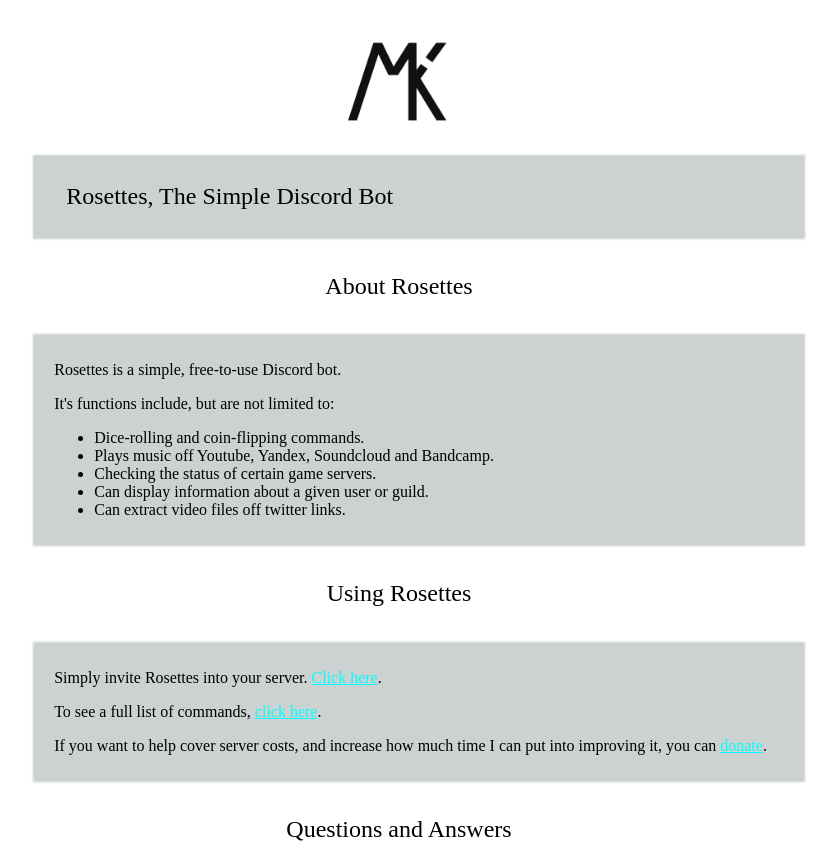
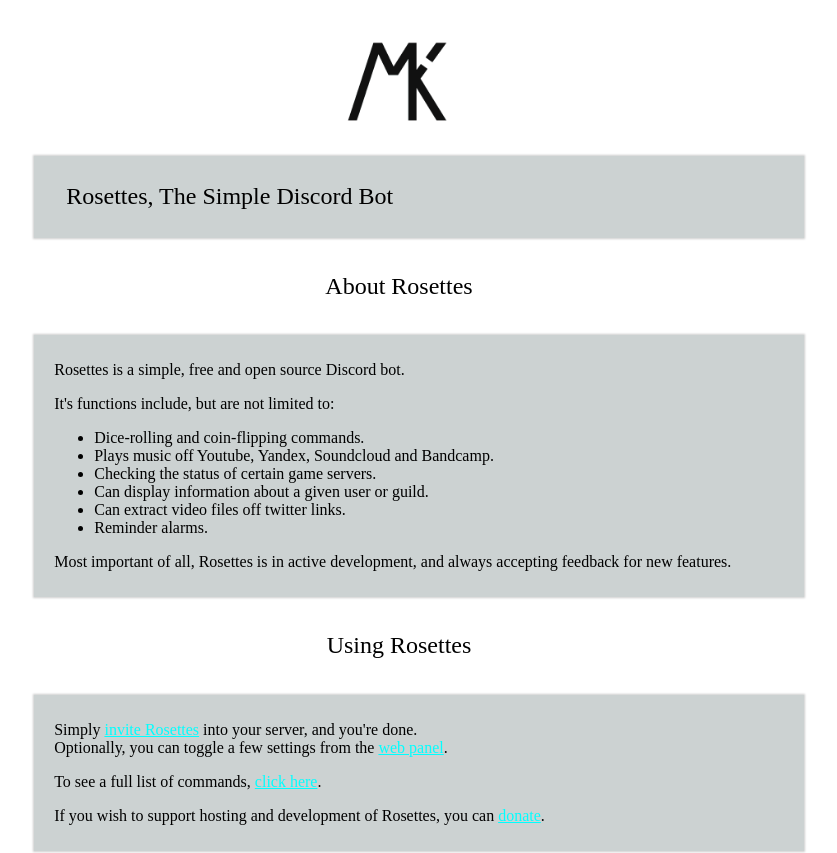
Before and after one commit to markski1/markski.ar, a Next.js app: page /rosettes in a window 1280 px wide. Shown: the top 853 px of the page, without its empty margins (241-1078 px from the left). Built offline with nearby package versions, Linux system fonts and the light colour scheme.

Commit message:
update Rosettes

```diff
--- a/pages/donate.jsx
+++ b/pages/donate.jsx
@@ -26,7 +26,6 @@
 				<li>If you live in Argentina, you can use <a href="https://www.cafecito.app/Markski" className={utilStyles.money}>Cafecito</a>, or transfer to CBU alias <span className={utilStyles.money}>markski</span></li>
 				<li>If you live elsewhere in the world, you can use <a href="https://www.ko-fi.com/Markski" className={utilStyles.money}>Ko-Fi</a>.</li>
 			</ul>
-			<p><small>Alternatively, you can also donate with <a href="https://steamcommunity.com/tradeoffer/new/?partner=100235343&token=OQmyhlHg" className={utilStyles.money}>CSGO Skins</a>. No transfer fees, no sanctions or limitations, and I can turn them into money easily.</small></p>
 			<p>If you decide to donate, whichever way you choose, I will be extremely thankful!</p>
 		</Layout>
 		</>
--- a/pages/rosettes.jsx
+++ b/pages/rosettes.jsx
@@ -25,7 +25,7 @@
 			</center>
 			<div className={utilStyles.headingContainer} style={{padding: '10px 20px'}}>
 				<p>
-					Rosettes is a simple, free-to-use Discord bot.
+					Rosettes is a simple, free and open source Discord bot.
 				</p>
 				<p>
 					It's functions include, but are not limited to:
@@ -36,16 +36,19 @@
 					<li>Checking the status of certain game servers.</li>
 					<li>Can display information about a given user or guild.</li>
 					<li>Can extract video files off twitter links.</li>
+					<li>Reminder alarms.</li>
 				</ul>
+				<p>Most important of all, Rosettes is in active development, and always accepting feedback for new features.</p>
 			</div>
 
 			<center>
 				<p className={utilStyles.headingLg}>Using Rosettes</p>
 			</center>
 			<div className={utilStyles.headingContainer} style={{padding: '10px 20px'}}>
-				<p>Simply invite Rosettes into your server. <a style={{color: 'cyan'}} href="https://discord.com/api/oauth2/authorize?client_id=970176524110147605&permissions=3198016&scope=bot">Click here</a>.</p>
+				<p>Simply <a style={{color: 'cyan'}} href="https://discord.com/api/oauth2/authorize?client_id=970176524110147605&permissions=3198016&scope=bot">invite Rosettes</a> into your server, and you're done.<br/>
+				Optionally, you can toggle a few settings from the <a style={{color: 'cyan'}} href="https://snep.markski.ar/rosettes">web panel</a>.</p>
 				<p>To see a full list of commands, <a style={{color: 'cyan'}} href="https://snep.markski.ar/rosettes/commands.html">click here</a>.</p>
-				<p>If you want to help cover server costs, and increase how much time I can put into improving it, you can <Link href="/donate"><a style={{color: 'cyan'}}>donate</a></Link>.</p>
+				<p>If you wish to support hosting and development of Rosettes, you can <Link href="/donate"><a style={{color: 'cyan'}}>donate</a></Link>.</p>
 			</div>
 
 			<center>
```
Also changed, not shown: pages/index.jsx (+7 -7 lines).
